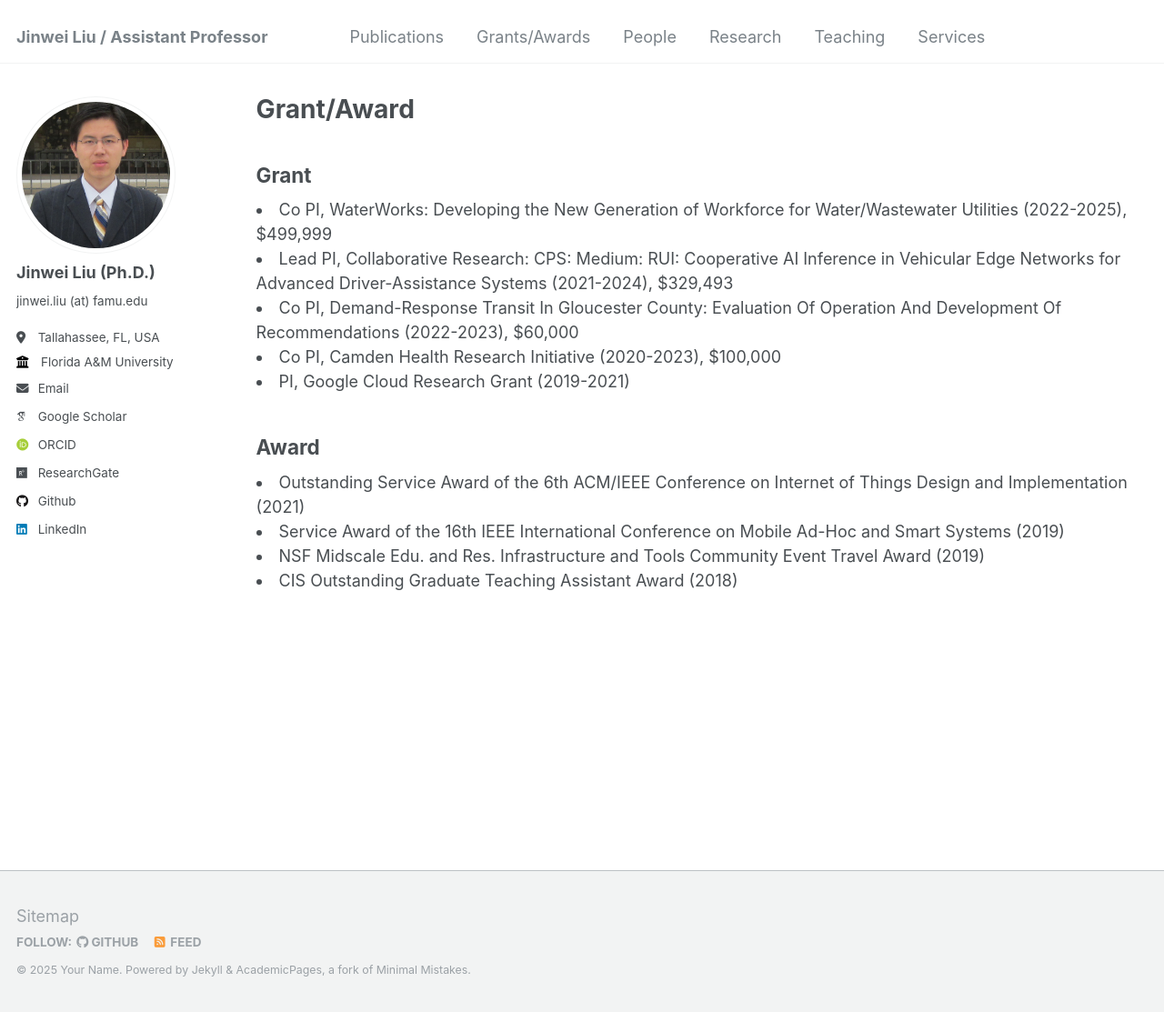
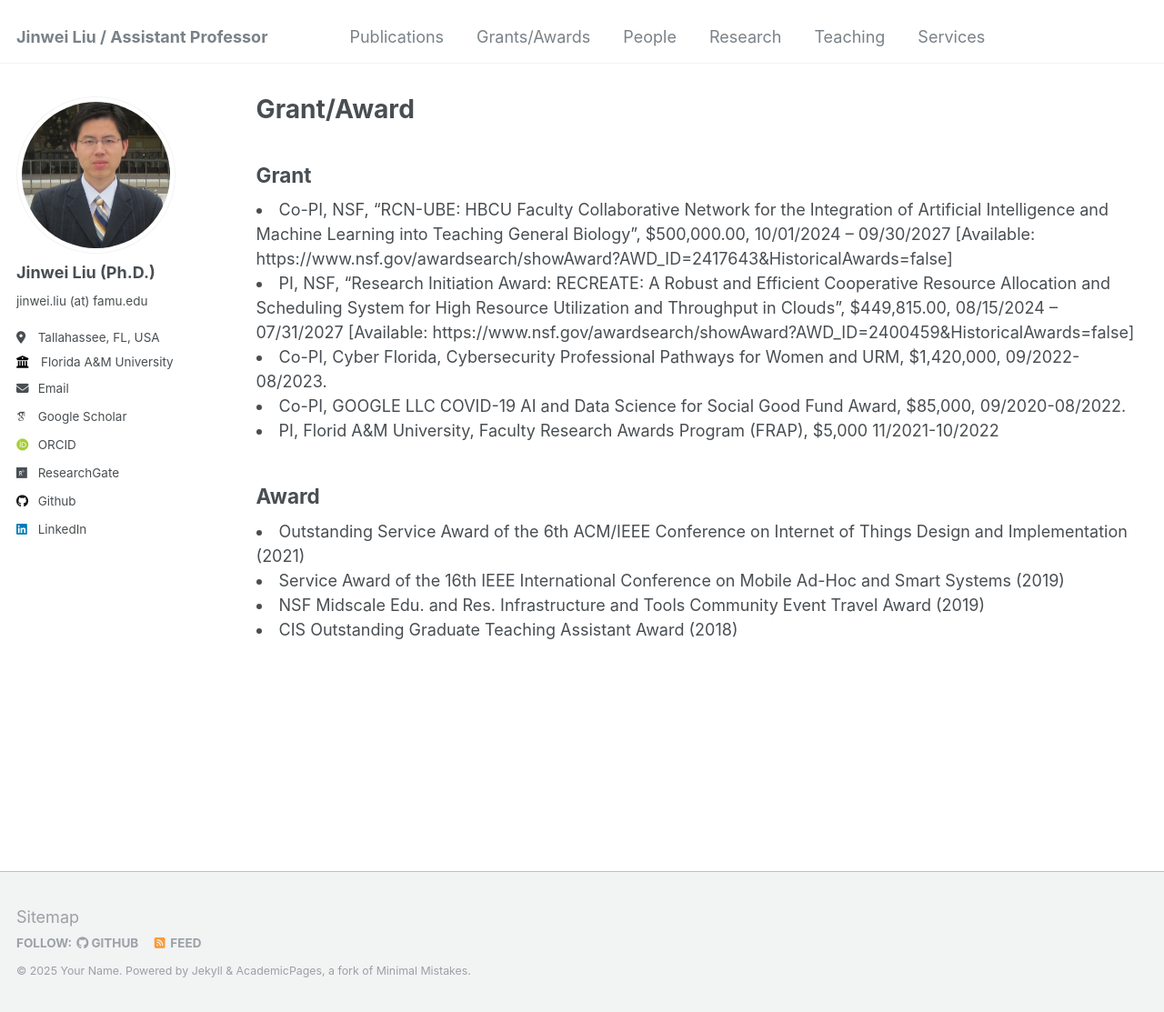
Before and after one commit to jinweiliucu/jinweiliucu.github.io, a Jekyll site: the page built from _pages/award.html, in a window 1280 px wide and 1113 px high. Shown: the whole window at 91% size. Built offline with Jekyll 4.4.1, drawn with Linux system fonts in a browser that asks for light colours; some web fonts are replaced.

Commit message:
Update award.html

```diff
--- a/_pages/award.html
+++ b/_pages/award.html
@@ -10,23 +10,23 @@ author_profile: true
 
 
   <li>
-    Co PI, WaterWorks: Developing the New Generation of Workforce for Water/Wastewater Utilities (2022-2025), $499,999
+    Co-PI, NSF, “RCN-UBE: HBCU Faculty Collaborative Network for the Integration of Artificial Intelligence and Machine Learning into Teaching General Biology”, $500,000.00, 10/01/2024 – 09/30/2027 [Available: https://www.nsf.gov/awardsearch/showAward?AWD_ID=2417643&HistoricalAwards=false]
     </li>
 
   <li>
-    Lead PI, Collaborative Research: CPS: Medium: RUI: Cooperative AI Inference in Vehicular Edge Networks for Advanced Driver-Assistance Systems (2021-2024), $329,493
+    PI, NSF, “Research Initiation Award: RECREATE: A Robust and Efficient Cooperative Resource Allocation and Scheduling System for High Resource Utilization and Throughput in Clouds”, $449,815.00, 08/15/2024 – 07/31/2027 [Available: https://www.nsf.gov/awardsearch/showAward?AWD_ID=2400459&HistoricalAwards=false]
     </li>
     <li>
-    Co PI, Demand-Response Transit In Gloucester County: Evaluation Of Operation And Development Of Recommendations (2022-2023), $60,000
+    Co-PI, Cyber Florida, Cybersecurity Professional Pathways for Women and URM, $1,420,000, 09/2022-08/2023.
     </li>
   <li>
-    Co PI, Camden Health Research Initiative (2020-2023), $100,000
+    Co-PI, GOOGLE LLC COVID-19 AI and Data Science for Social Good Fund Award, $85,000, 09/2020-08/2022.
     </li>
 
 
 
   <li>
-   PI, Google Cloud Research Grant  (2019-2021)
+   PI, Florid A&M University, Faculty Research Awards Program (FRAP), $5,000		 11/2021-10/2022
     </li>
 
 
```
